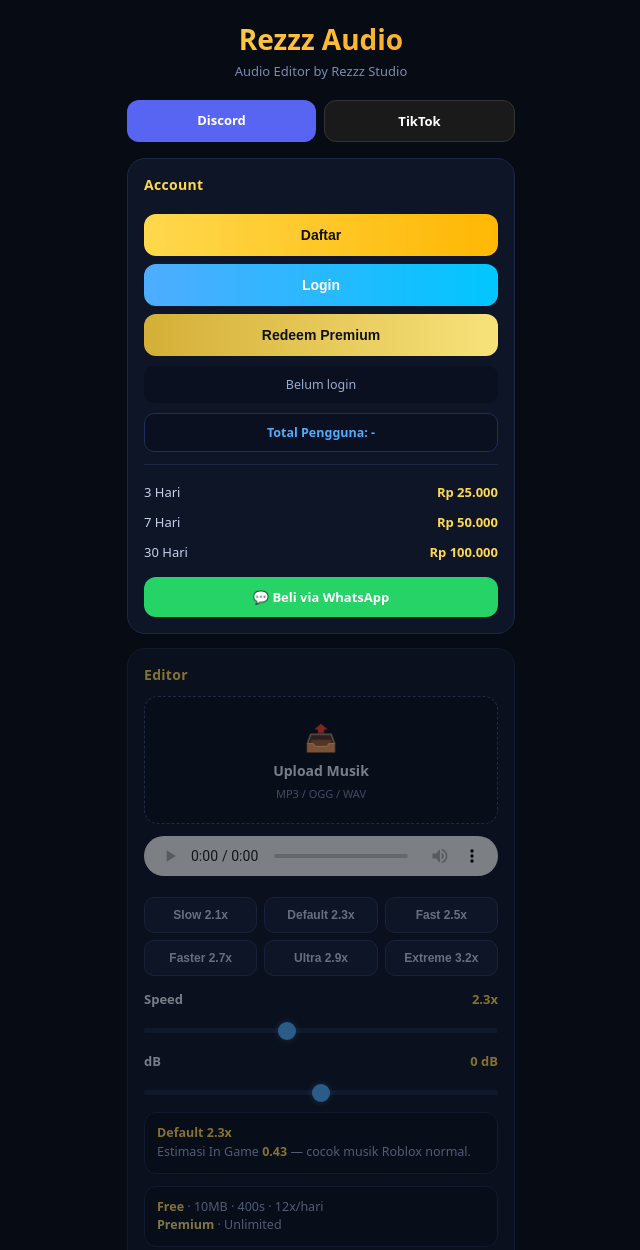
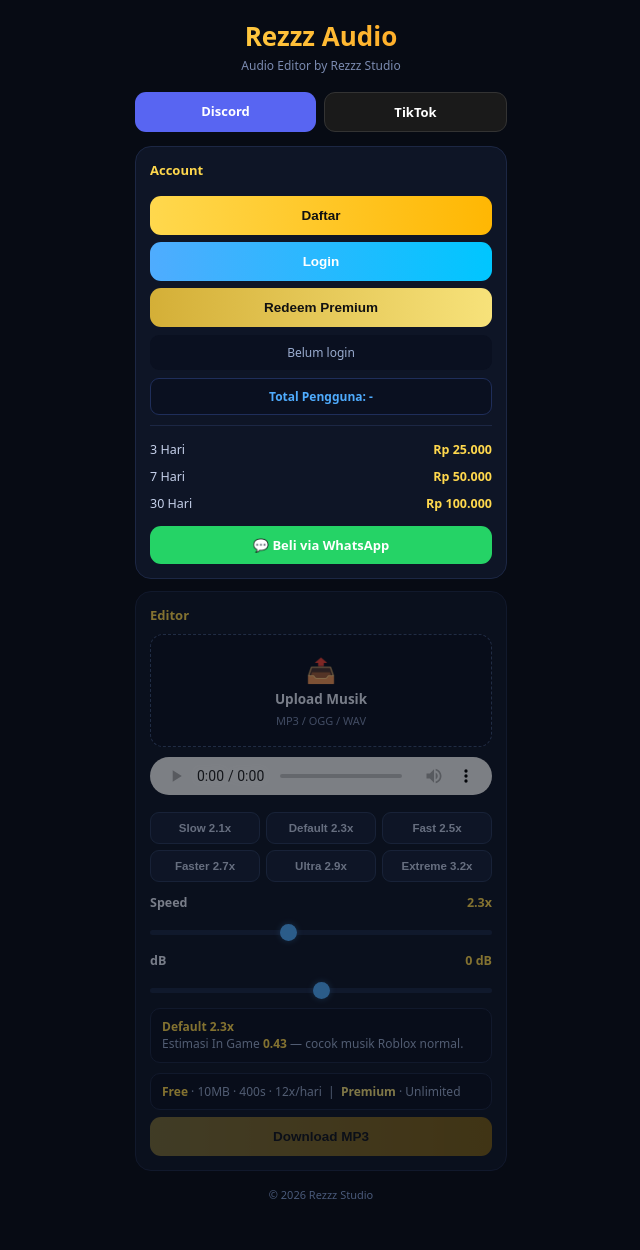
Before and after one commit to t4571600-creator/rezzz-audio, a plain HTML site: page index.html in a window 1280 px wide. Shown: the top 1250 px of the page, without its empty margins (319-959 px from the left). Drawn offline with nearby package versions, Linux system fonts and the light colour scheme; no server answers.

Commit message:
index.html

```diff
--- a/index.html
+++ b/index.html
@@ -13,16 +13,16 @@
     min-height: 100vh;
   }
   .wrap {
-    max-width: 420px;
+    max-width: 400px;
     margin: 0 auto;
-    padding: 20px 16px 48px;
+    padding: 18px 14px 40px;
   }
   .brand {
     text-align: center;
-    margin-bottom: 20px;
+    margin-bottom: 18px;
   }
   .brand h1 {
-    font-size: 28px;
+    font-size: 26px;
     font-weight: 800;
     background: linear-gradient(90deg, #ffd84d, #ff9f1c);
     -webkit-background-clip: text;
@@ -31,19 +31,19 @@
   }
   .brand p {
     color: #7b8bb0;
-    font-size: 13px;
-    margin-top: 4px;
+    font-size: 12px;
+    margin-top: 3px;
   }
   .links {
     display: flex;
     gap: 8px;
-    margin-bottom: 16px;
+    margin-bottom: 14px;
   }
   .links a {
     flex: 1;
     text-align: center;
-    padding: 11px;
-    border-radius: 12px;
+    padding: 10px;
+    border-radius: 11px;
     text-decoration: none;
     color: #fff;
     font-weight: 700;
@@ -55,27 +55,26 @@
   .card {
     background: #0e1526;
     border: 1px solid #1c2744;
-    border-radius: 18px;
-    padding: 16px;
-    margin-bottom: 14px;
+    border-radius: 16px;
+    padding: 14px;
+    margin-bottom: 12px;
   }
   .card h3 {
     color: #ffd84d;
-    font-size: 14px;
+    font-size: 13px;
     font-weight: 700;
-    margin-bottom: 12px;
-    letter-spacing: 0.3px;
+    margin-bottom: 10px;
   }
 
   .btn {
     width: 100%;
     border: none;
-    border-radius: 12px;
-    padding: 13px;
-    font-size: 14px;
+    border-radius: 11px;
+    padding: 12px;
+    font-size: 13.5px;
     font-weight: 800;
     cursor: pointer;
-    margin-top: 8px;
+    margin-top: 7px;
   }
   .btn:disabled { opacity: 0.45; cursor: not-allowed; }
   .btn-gold {
@@ -97,11 +96,11 @@
   }
 
   .info {
-    margin-top: 10px;
-    padding: 10px 12px;
-    border-radius: 10px;
+    margin-top: 8px;
+    padding: 9px 11px;
+    border-radius: 9px;
     background: #0a1020;
-    font-size: 12.5px;
+    font-size: 12px;
     text-align: center;
     color: #9aaccf;
   }
@@ -124,26 +123,26 @@
   }
 
   .harga {
-    margin-top: 12px;
+    margin-top: 10px;
     border-top: 1px solid #1c2744;
-    padding-top: 12px;
+    padding-top: 10px;
   }
   .harga-row {
     display: flex;
     justify-content: space-between;
-    font-size: 13px;
-    padding: 6px 0;
+    font-size: 12.5px;
+    padding: 5px 0;
     color: #c5d0ea;
   }
   .harga-row b { color: #ffd84d; }
   .wa {
     display: block;
-    margin-top: 10px;
+    margin-top: 9px;
     text-align: center;
     background: #25D366;
     color: #fff;
-    padding: 11px;
-    border-radius: 12px;
+    padding: 10px;
+    border-radius: 11px;
     text-decoration: none;
     font-weight: 700;
     font-size: 13px;
@@ -152,42 +151,40 @@
   .upload {
     display: block;
     border: 1.5px dashed #3a4d75;
-    border-radius: 14px;
-    padding: 22px 14px;
+    border-radius: 13px;
+    padding: 18px 12px;
     text-align: center;
     cursor: pointer;
     background: #0a1020;
-    transition: border-color 0.2s;
   }
   .upload:hover { border-color: #ffd84d; }
-  .upload .ic { font-size: 26px; margin-bottom: 6px; }
-  .upload .t { font-weight: 700; font-size: 14px; }
-  .upload .n { font-size: 11px; color: #7b8bb0; margin-top: 6px; word-break: break-all; }
+  .upload .ic { font-size: 24px; margin-bottom: 4px; }
+  .upload .t { font-weight: 700; font-size: 13.5px; }
+  .upload .n { font-size: 11px; color: #7b8bb0; margin-top: 5px; word-break: break-all; }
   input[type="file"] { display: none; }
 
   audio {
     width: 100%;
-    margin: 12px 0 4px;
-    height: 40px;
-    border-radius: 10px;
+    margin: 10px 0 2px;
+    height: 38px;
+    border-radius: 9px;
   }
 
   .presets {
     display: grid;
     grid-template-columns: 1fr 1fr 1fr;
-    gap: 7px;
-    margin: 12px 0 4px;
+    gap: 6px;
+    margin: 10px 0 2px;
   }
   .presets button {
     background: #152038;
     border: 1px solid #2a3a5c;
     color: #c5d0ea;
-    border-radius: 10px;
-    padding: 10px 4px;
-    font-size: 12px;
+    border-radius: 9px;
+    padding: 9px 3px;
+    font-size: 11.5px;
     font-weight: 600;
     cursor: pointer;
-    margin-top: 0;
   }
   .presets button.on {
     background: #1a3058;
@@ -195,13 +192,13 @@
     color: #fff;
   }
 
-  .slider-row { margin-top: 14px; }
+  .slider-row { margin-top: 12px; }
   .slider-row .lab {
     display: flex;
     justify-content: space-between;
-    font-size: 13px;
+    font-size: 12.5px;
     font-weight: 700;
-    margin-bottom: 8px;
+    margin-bottom: 7px;
   }
   .slider-row .lab span:last-child { color: #ffd84d; }
   input[type="range"] {
@@ -215,22 +212,22 @@
   }
   input[type="range"]::-webkit-slider-thumb {
     -webkit-appearance: none;
-    width: 18px;
-    height: 18px;
+    width: 17px;
+    height: 17px;
     border-radius: 50%;
     background: #4facfe;
     cursor: pointer;
-    box-shadow: 0 0 6px rgba(79,172,254,0.45);
+    box-shadow: 0 0 6px rgba(79,172,254,0.4);
   }
 
   .tip {
-    margin-top: 12px;
-    padding: 11px 12px;
-    border-radius: 12px;
+    margin-top: 10px;
+    padding: 9px 11px;
+    border-radius: 10px;
     background: #0a1020;
     border: 1px solid #1c2744;
-    font-size: 12.5px;
-    line-height: 1.5;
+    font-size: 12px;
+    line-height: 1.45;
     color: #9aaccf;
   }
   .tip b { color: #ffd84d; }
@@ -238,7 +235,7 @@
   .locked { opacity: 0.5; pointer-events: none; }
   .foot {
     text-align: center;
-    margin-top: 18px;
+    margin-top: 16px;
     color: #4a5a7a;
     font-size: 11px;
   }
@@ -251,36 +248,36 @@
     align-items: center;
     justify-content: center;
     z-index: 99;
-    padding: 20px;
+    padding: 18px;
   }
   .modal-bg.show { display: flex; }
   .modal {
     background: #0e1526;
     border: 1px solid #1c2744;
-    border-radius: 18px;
-    padding: 22px 18px;
+    border-radius: 16px;
+    padding: 18px 16px;
     width: 100%;
-    max-width: 320px;
+    max-width: 300px;
   }
   .modal h3 {
     text-align: center;
     color: #ffd84d;
-    margin-bottom: 14px;
-    font-size: 17px;
+    margin-bottom: 12px;
+    font-size: 16px;
   }
   .modal input {
     width: 100%;
-    padding: 12px 13px;
-    border-radius: 11px;
+    padding: 11px 12px;
+    border-radius: 10px;
     border: 1px solid #2a3a5c;
     background: #0a1020;
     color: #fff;
-    font-size: 14px;
-    margin-bottom: 10px;
+    font-size: 13.5px;
+    margin-bottom: 9px;
     outline: none;
   }
   .modal input:focus { border-color: #4facfe; }
-  .modal-actions { display: flex; gap: 8px; margin-top: 6px; }
+  .modal-actions { display: flex; gap: 8px; margin-top: 4px; }
   .modal-actions .btn { margin-top: 0; flex: 1; }
 </style>
 </head>
@@ -350,7 +347,7 @@
     </div>
 
     <div class="tip">
-      <b>Free</b> · 10MB · 400s · 12x/hari<br>
+      <b>Free</b> · 10MB · 400s · 12x/hari &nbsp;|&nbsp;
       <b style="color:#f7e27a">Premium</b> · Unlimited
     </div>
 
@@ -611,7 +608,7 @@
   function bufferToMp3(buffer) {
     const ch = buffer.numberOfChannels;
     const rate = buffer.sampleRate;
-    const enc = new lamejs.Mp3Encoder(ch, rate, 128);
+    const enc = new lamejs.Mp3Encoder(ch, rate, 192); // bitrate 192kbps (lebih bagus)
     const left = floatTo16(buffer.getChannelData(0));
     const right = ch > 1 ? floatTo16(buffer.getChannelData(1)) : left;
     const blocks = [];
@@ -632,8 +629,8 @@
     const ctx = new (window.AudioContext || window.webkitAudioContext)();
     const srcBuf = await ctx.decodeAudioData(ab);
 
-    // downsample biar lebih cepat
-    const targetRate = Math.min(srcBuf.sampleRate, 22050);
+    // Kualitas tinggi: tetap 44100 Hz
+    const targetRate = 44100;
     const duration = srcBuf.duration / speedVal;
     const frames = Math.ceil(duration * targetRate);
     const offline = new OfflineAudioContext(srcBuf.numberOfChannels, frames, targetRate);
@@ -675,24 +672,25 @@
     }
 
     downloadBtn.disabled = true;
-    downloadBtn.innerText = 'Memproses...';
+    downloadBtn.textContent = 'Memproses...';
 
     try {
-      const rendered = await processAudio(currentFile, parseFloat(speed.value), parseFloat(db.value));
+      const speedVal = parseFloat(speed.value);
+      const dbVal = parseFloat(db.value);
+      const rendered = await processAudio(currentFile, speedVal, dbVal);
       const blob = bufferToMp3(rendered);
-      const url = URL.createObjectURL(blob);
+
       const a = document.createElement('a');
-      a.href = url;
-      const gameName = (1 / parseFloat(speed.value)).toFixed(2);
-      a.download = 'Bypass' + gameName + '.mp3';
+      a.href = URL.createObjectURL(blob);
+      a.download = currentFile.name.replace(/\.[^/.]+$/, '') + '_rezzz_' + speedVal + 'x.mp3';
       a.click();
-      URL.revokeObjectURL(url);
+      URL.revokeObjectURL(a.href);
     } catch (err) {
-      alert('Gagal: ' + (err.message || err));
+      alert('Gagal proses: ' + err.message);
     }
 
     downloadBtn.disabled = false;
-    downloadBtn.innerText = 'Download MP3';
+    downloadBtn.textContent = 'Download MP3';
   });
 </script>
 </body>
```
